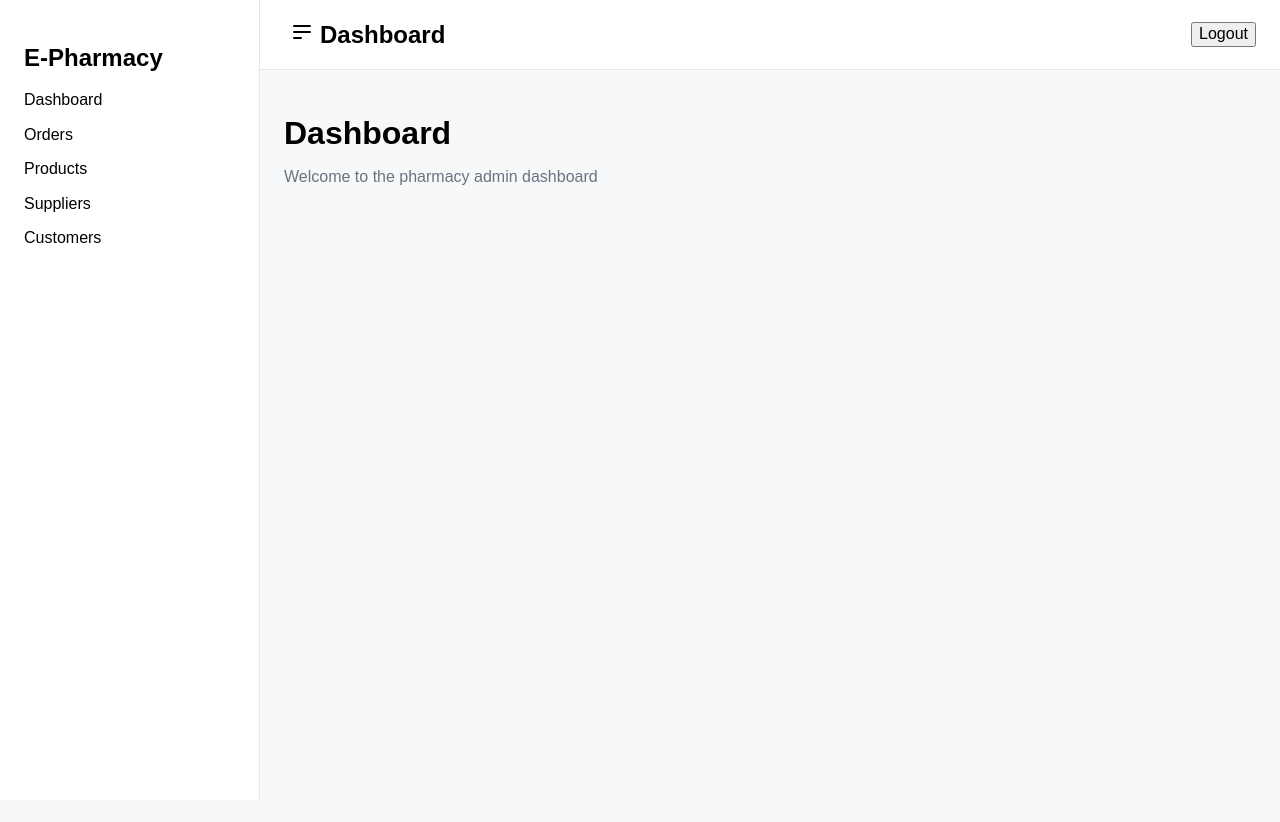
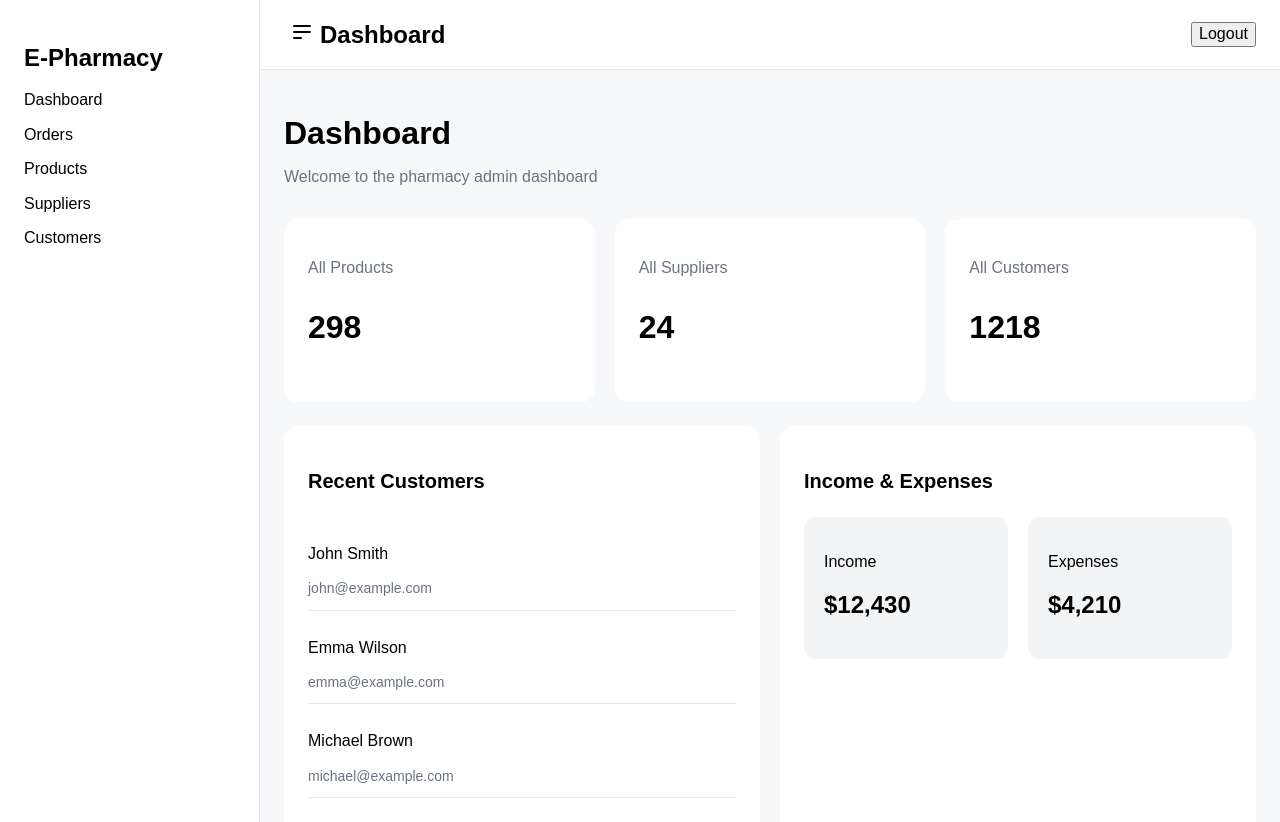
Before and after one commit to BaranTascii/E-Pharmacy-Frontend, a React (Vite) app: page /login in a window 1280 px wide. Both pictures are taken after typing "name@example.com", "Sample123" into the empty fields and a click on the button "Login". Shown: the top 822 px of the page. Before the commit the page ends 800 px from the top, so only its background shows below. Built offline with nearby package versions, Linux system fonts and the light colour scheme.

Commit message:
create dashboard statistics and analytics widgets

```diff
--- a/src/components/IncomeExpenses/IncomeExpenses.jsx
+++ b/src/components/IncomeExpenses/IncomeExpenses.jsx
@@ -0,0 +1,23 @@
+const IncomeExpenses = () => {
+  return (
+    <div className="dashboard-card">
+      <h3 className="dashboard-card-title">
+        Income & Expenses
+      </h3>
+
+      <div className="income-expenses-wrapper">
+        <div className="income-box">
+          <p>Income</p>
+          <h2>$12,430</h2>
+        </div>
+
+        <div className="expenses-box">
+          <p>Expenses</p>
+          <h2>$4,210</h2>
+        </div>
+      </div>
+    </div>
+  );
+};
+
+export default IncomeExpenses;
--- a/src/components/RecentCustomers/RecentCustomers.jsx
+++ b/src/components/RecentCustomers/RecentCustomers.jsx
@@ -0,0 +1,38 @@
+const customers = [
+  {
+    id: 1,
+    name: "John Smith",
+    email: "john@example.com",
+  },
+  {
+    id: 2,
+    name: "Emma Wilson",
+    email: "emma@example.com",
+  },
+  {
+    id: 3,
+    name: "Michael Brown",
+    email: "michael@example.com",
+  },
+];
+
+const RecentCustomers = () => {
+  return (
+    <div className="dashboard-card">
+      <h3 className="dashboard-card-title">Recent Customers</h3>
+
+      <ul className="customers-list">
+        {customers.map((customer) => (
+          <li key={customer.id} className="customer-item">
+            <div>
+              <p>{customer.name}</p>
+              <span>{customer.email}</span>
+            </div>
+          </li>
+        ))}
+      </ul>
+    </div>
+  );
+};
+
+export default RecentCustomers;
--- a/src/components/Statistics/Statistics.jsx
+++ b/src/components/Statistics/Statistics.jsx
@@ -0,0 +1,30 @@
+const statisticsData = [
+  {
+    title: "All Products",
+    value: 298,
+  },
+  {
+    title: "All Suppliers",
+    value: 24,
+  },
+  {
+    title: "All Customers",
+    value: 1218,
+  },
+];
+
+const Statistics = () => {
+  return (
+    <div className="statistics-grid">
+      {statisticsData.map((item) => (
+        <div key={item.title} className="statistics-card">
+          <p className="statistics-title">{item.title}</p>
+
+          <h3 className="statistics-value">{item.value}</h3>
+        </div>
+      ))}
+    </div>
+  );
+};
+
+export default Statistics;
--- a/src/index.css
+++ b/src/index.css
@@ -122,3 +122,81 @@ nav li {
 .header-right {
   margin-left: auto;
 }
+
+.statistics-grid {
+  display: grid;
+  grid-template-columns: repeat(3, 1fr);
+  gap: 20px;
+  margin-top: 32px;
+}
+
+.statistics-card {
+  background: white;
+  border-radius: 14px;
+  padding: 24px;
+}
+
+.statistics-title {
+  color: #6b7280;
+  margin-bottom: 12px;
+}
+
+.statistics-value {
+  font-size: 32px;
+}
+
+.dashboard-grid {
+  display: grid;
+  grid-template-columns: 1fr 1fr;
+  gap: 20px;
+  margin-top: 24px;
+}
+
+.dashboard-card {
+  background: white;
+  border-radius: 14px;
+  padding: 24px;
+}
+
+.dashboard-card-title {
+  margin-bottom: 24px;
+  font-size: 20px;
+}
+
+.customers-list {
+  list-style: none;
+  padding: 0;
+}
+
+.customer-item {
+  padding: 12px 0;
+  border-bottom: 1px solid #e5e7eb;
+}
+
+.customer-item span {
+  color: #6b7280;
+  font-size: 14px;
+}
+
+.income-expenses-wrapper {
+  display: flex;
+  gap: 20px;
+}
+
+.income-box,
+.expenses-box {
+  flex: 1;
+  background: #f3f4f6;
+  padding: 20px;
+  border-radius: 12px;
+}
+
+@media screen and (max-width: 992px) {
+  .statistics-grid {
+    grid-template-columns: 1fr;
+  }
+
+  .dashboard-grid {
+    grid-template-columns: 1fr;
+  }
+}
--- a/src/pages/DashboardPage/DashboardPage.jsx
+++ b/src/pages/DashboardPage/DashboardPage.jsx
@@ -1,6 +1,10 @@
 import Container from "../../components/Container/Container";
 import Title from "../../components/Title/Title";
 import Subtitle from "../../components/Subtitle/Subtitle";
+
+import Statistics from "../../components/Statistics/Statistics";
+import RecentCustomers from "../../components/RecentCustomers/RecentCustomers";
+import IncomeExpenses from "../../components/IncomeExpenses/IncomeExpenses";
 
 const DashboardPage = () => {
   return (
@@ -8,6 +12,14 @@ const DashboardPage = () => {
       <Title>Dashboard</Title>
 
       <Subtitle>Welcome to the pharmacy admin dashboard</Subtitle>
+
+      <Statistics />
+
+      <div className="dashboard-grid">
+        <RecentCustomers />
+
+        <IncomeExpenses />
+      </div>
     </Container>
   );
 };
```
